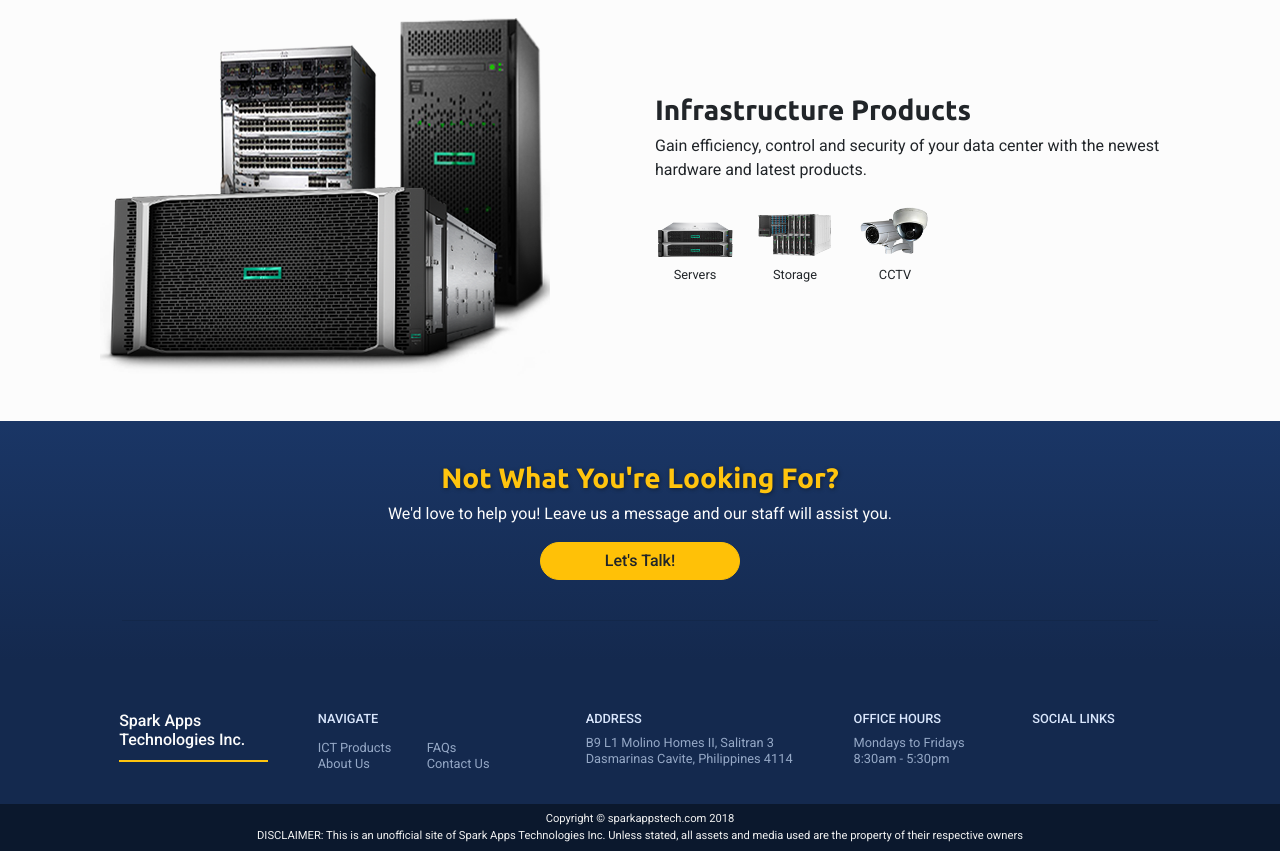
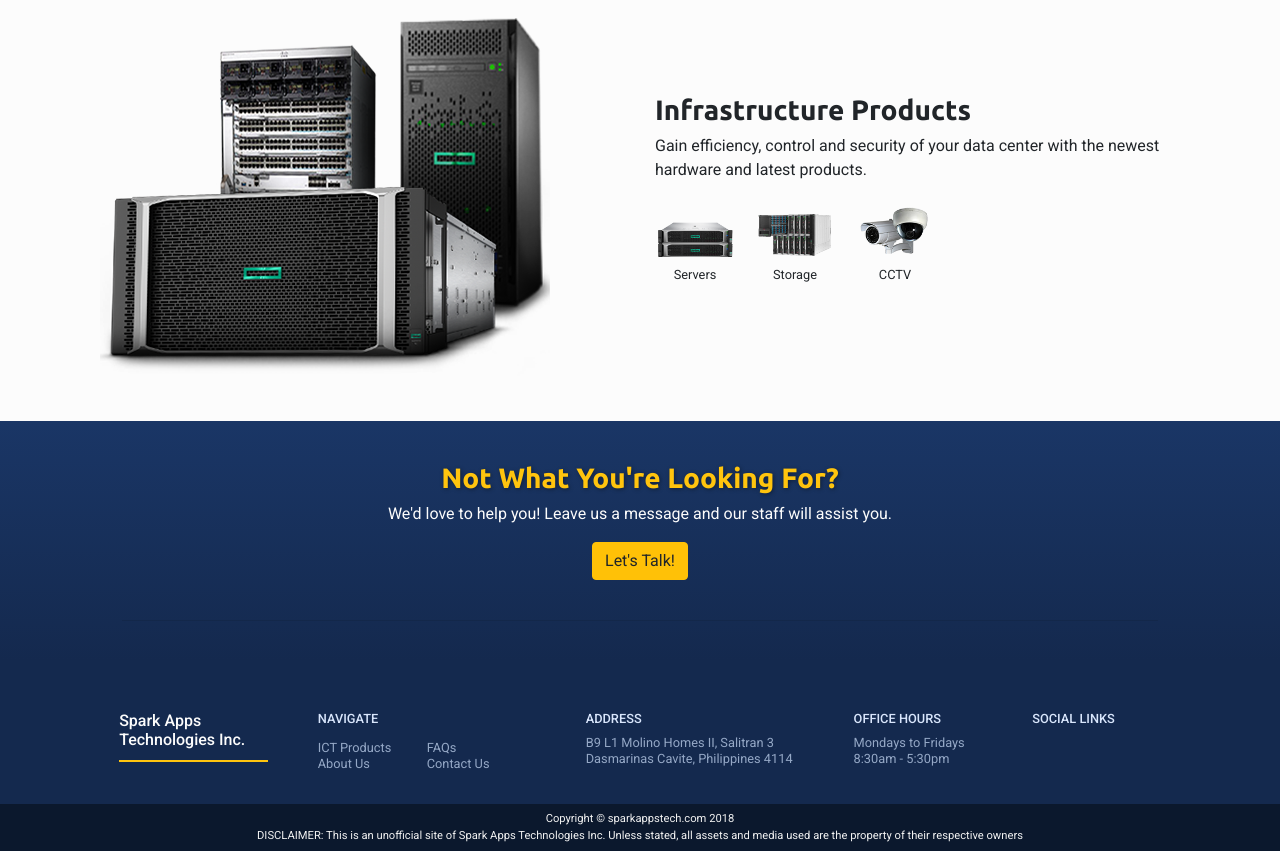
Before and after one commit to suniga-mrs/spark-apps-tech, a plain HTML site: page products.html in a window 1280 px wide. Shown: the part 1272-2123 px from the top of the page. Drawn offline with nearby package versions, Linux system fonts and the light colour scheme.

Commit message:
Day 5 | PM

```diff
--- a/assets/css/style.css
+++ b/assets/css/style.css
@@ -941,12 +941,6 @@ background: linear-gradient(#1A3666, #14294E); /* W3C, IE 10+/ Edge, Firefox 16+
 	box-shadow: 2px 2px 5px rgba(0, 0, 0, 0.3);
 }
 
-.to-contact button {
-	width: 200px;
-	font-weight: 500;
-	border-radius: 30px;
-}
-
 .input-group-prepend {
 	width: 15%;
 }
@@ -954,6 +948,7 @@ background: linear-gradient(#1A3666, #14294E); /* W3C, IE 10+/ Edge, Firefox 16+
 .input-group-prepend button {
 	width: 100%;
 	font-weight: 500;
+	border-radius: none;
 }
 
 /*===============*/
--- a/products.html
+++ b/products.html
@@ -4,7 +4,7 @@
 <head>
     <meta charset="utf-8" />
     <meta http-equiv="X-UA-Compatible" content="IE=edge">
-    <title>Spark Apps Technology</title>
+    <title>Products - Spark Apps Technology Inc</title>
     <meta name="viewport" content="width=device-width, initial-scale=1, maximum-scale=1.0, shrink-to-fit=no">
 
     <link rel="icon" type="image/gif/png" href="assets/images/favicon.png">
```
Also changed, not shown: about.html (+1 -1 lines), contact.html (+1 -1 lines), faqs.html (+1 -1 lines), index.html (+1 -1 lines).
